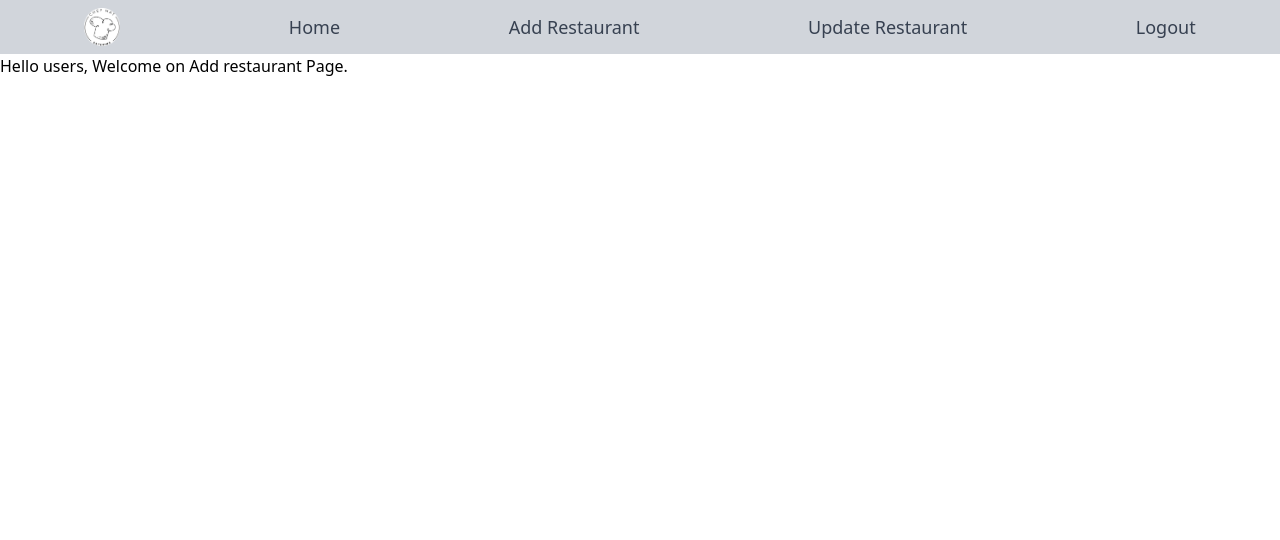
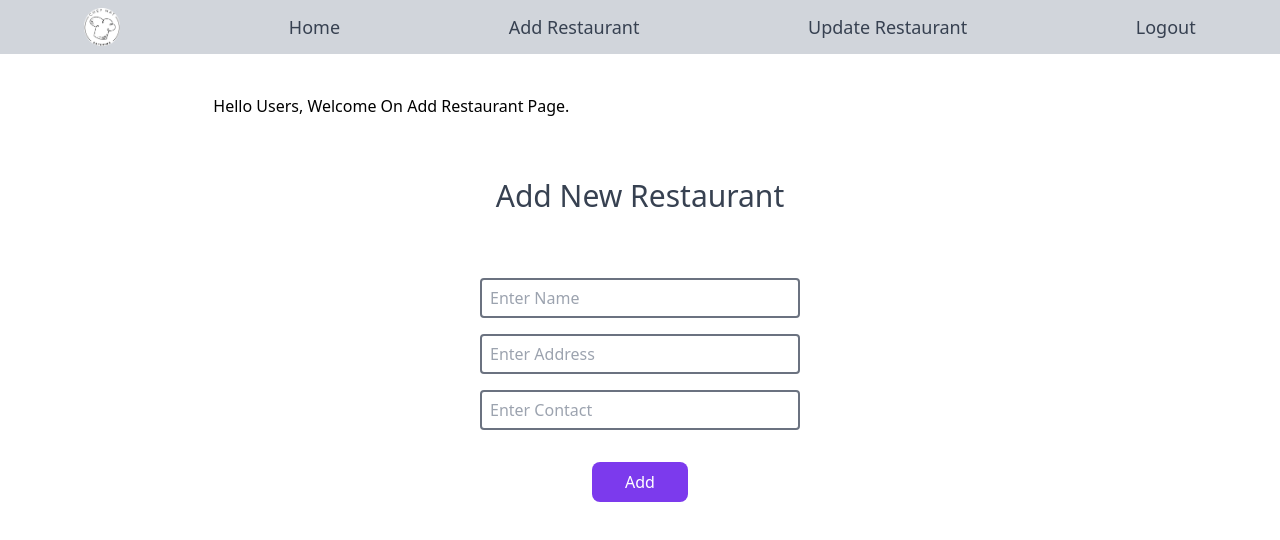
Before and after one commit to cclin-ariel/resto-app, a Vue app: page /add-resto in a window 1280 px wide. Shown: the top 540 px of the page. Built offline with nearby package versions, Linux system fonts and the light colour scheme; sample sign-in values are in the browser's storage.

Commit message:
add resto page
make add resto form
add new resto by JSON server API
redirect to the home page

```diff
--- a/src/App.vue
+++ b/src/App.vue
@@ -9,28 +9,36 @@ export default {
 </script>
 <style lang="postcss">
 .box {
-  @apply w-11/12 sm:w-10/12 md:w-8/12 mx-auto mt-10 flex justify-center;
+  @apply w-11/12 sm:w-10/12 md:w-8/12 mx-auto mt-10 flex flex-col justify-center;
 }
 .greetingMsg {
-  @apply text-xl capitalize;
+  @apply capitalize mb-10;
 }
 .tableH {
-  @apply border-b-2 w-full mx-auto capitalize text-lg;
+  @apply border-b-2 w-full mx-auto capitalize text-xl;
 }
 .tableD {
-  @apply text-center border-t h-12;
+  @apply text-center border-t h-12 text-lg;
 }
 .logo {
-  @apply w-8/12 mx-auto max-w-xl mt-12;
+  @apply w-8/12 mx-auto max-w-xl mt-12 mb-20;
+}
+.pageTitle {
+  @apply text-gray-700 mx-auto text-3xl capitalize  mb-12 mt-5;
 }
 .register,
-.login {
-  @apply flex flex-col mx-auto mt-12;
+.login,
+.addForm {
+  @apply flex flex-col mx-auto;
 }
-.input {
-  @apply h-10 w-80 border-2 px-2 rounded border-gray-500 mt-4  focus:outline-none focus:ring-2 focus:ring-purple-600;
+.register input,
+.login input,
+.addForm input {
+  @apply h-10 w-80 border-2 px-2 mx-auto rounded border-gray-500 mt-4  focus:outline-none focus:ring-2 focus:ring-purple-600;
 }
-.button {
-  @apply py-2 mt-8 w-24 mx-auto rounded-lg hover:bg-purple-400 bg-purple-600 text-white;
+.register button,
+.login button,
+.addForm button {
+  @apply py-2 mt-8 w-24 mx-auto rounded-lg hover:bg-purple-400 bg-purple-600 text-white capitalize;
 }
 </style>
--- a/src/components/Home.vue
+++ b/src/components/Home.vue
@@ -1,9 +1,9 @@
 <template>
   <Header />
-  <div class="box greetingMsg">Hello {{ userName }}, Welcome on Home Page.</div>
-
   <div class="box">
-    <table class="table-fixed w-full">
+    <div class="greetingMsg">Hello {{ userName }}, Welcome on Home Page.</div>
+    <div class="pageTitle">restaurant list</div>
+    <table class="table-fixed">
       <thead>
         <tr class="tableH">
           <th class="w-">No.</th>
--- a/src/components/HomeComponent/AddResto.vue
+++ b/src/components/HomeComponent/AddResto.vue
@@ -1,21 +1,75 @@
 <template>
   <Header />
-  <div>
-    <h1>Hello users, Welcome on Add restaurant Page.</h1>
+  <div class="box">
+    <div class="greetingMsg">Hello users, Welcome on Add restaurant Page.</div>
+    <div class="pageTitle">Add New restaurant</div>
+
+    <form class="addForm">
+      <input
+        type="text"
+        name="name"
+        placeholder="Enter Name"
+        v-model="newResto.name"
+      />
+      <input
+        type="text"
+        name="address"
+        placeholder="Enter Address"
+        v-model="newResto.address"
+      />
+      <input
+        type="text"
+        name="contact"
+        placeholder="Enter Contact"
+        v-model="newResto.contact"
+      />
+      <button type="button" @click="addResto">add</button>
+    </form>
   </div>
 </template>
 <script>
+import axios from "axios";
 import Header from "./Header.vue";
 export default {
   name: "AddResto",
   components: { Header },
 
   data() {
-    return {};
+    return {
+      newResto: {
+        name: "",
+        address: "",
+        contact: "",
+      },
+    };
   },
 
   mounted() {},
 
-  methods: {},
+  methods: {
+    async addResto() {
+      if (
+        this.newResto.name == "" ||
+        this.newResto.address == "" ||
+        this.newResto.contact == ""
+      )
+        return;
+
+      await axios
+        .post("http://localhost:3000/restaurant", {
+          name: this.newResto.name,
+          address: this.newResto.address,
+          contact: this.newResto.contact,
+        })
+        .then((result) => {
+          console.log(result.data);
+          this.$router.push({ name: "Home" });
+        })
+        .catch((error) => {
+          console.error(error);
+        });
+      // console.log(this.addResto);
+    },
+  },
 };
 </script>
--- a/src/components/Login.vue
+++ b/src/components/Login.vue
@@ -1,24 +1,14 @@
 <template>
   <img class="logo" src="../assets/LOGO.jpg" alt="logo" />
-  <div class="flex flex-col">
+  <div class="box">
     <div class="register">
-      <div class="text-gray-700 mx-auto text-3xl">Login</div>
-      <input
-        class="input"
-        type="text"
-        v-model="email"
-        placeholder="Enter E-mail"
-      />
-      <input
-        class="input"
-        type="password"
-        v-model="password"
-        placeholder="Enter Password"
-      />
-      <button class="button" @click="login">Login</button>
-      <div class="button flex">
-        <router-link to="/sign-up" class="mx-auto">Sign Up</router-link>
-      </div>
+      <div class="pageTitle">Login</div>
+      <input type="text" v-model="email" placeholder="Enter E-mail" />
+      <input type="password" v-model="password" placeholder="Enter Password" />
+      <button @click="login">Login</button>
+      <button>
+        <router-link to="/sign-up">Sign Up</router-link>
+      </button>
     </div>
   </div>
 </template>
--- a/src/components/SignUp.vue
+++ b/src/components/SignUp.vue
@@ -1,30 +1,15 @@
 <template>
   <img class="logo" src="../assets/LOGO.jpg" alt="logo" />
-  <div class="flex flex-col">
+  <div class="box">
     <div class="register">
-      <div class="text-gray-700 mx-auto text-3xl">Sign Up</div>
-      <input
-        class="input"
-        type="text"
-        v-model="name"
-        placeholder="Enter Name"
-      />
-      <input
-        class="input"
-        type="text"
-        v-model="email"
-        placeholder="Enter E-mail"
-      />
-      <input
-        class="input"
-        type="password"
-        v-model="password"
-        placeholder="Enter Password"
-      />
-      <button class="button" @click="signUp">Sign Up</button>
-      <div class="button flex">
-        <router-link to="/resto-login" class="mx-auto">Login</router-link>
-      </div>
+      <div class="pageTitle">Sign Up</div>
+      <input type="text" v-model="name" placeholder="Enter Name" />
+      <input type="text" v-model="email" placeholder="Enter E-mail" />
+      <input type="password" v-model="password" placeholder="Enter Password" />
+      <button @click="signUp">Sign Up</button>
+      <button>
+        <router-link to="/resto-login">Login</router-link>
+      </button>
     </div>
   </div>
 </template>
```
